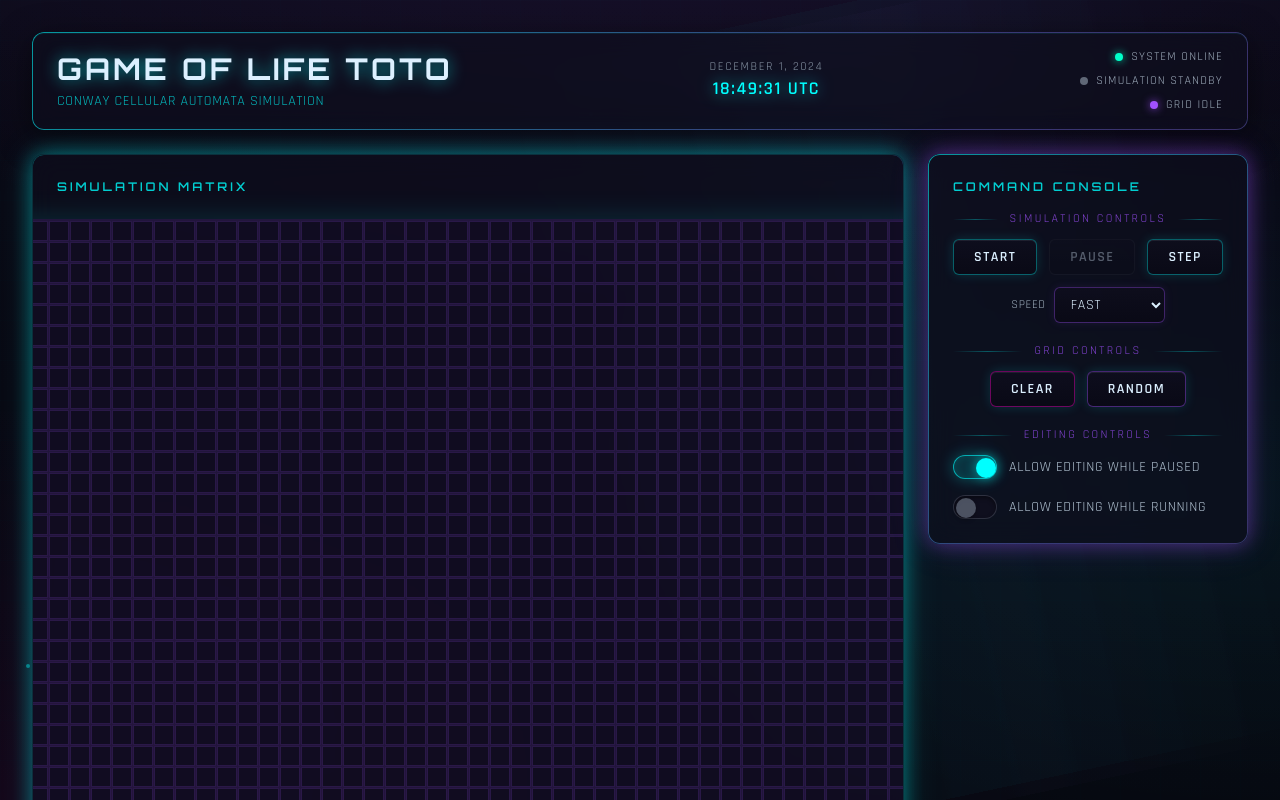
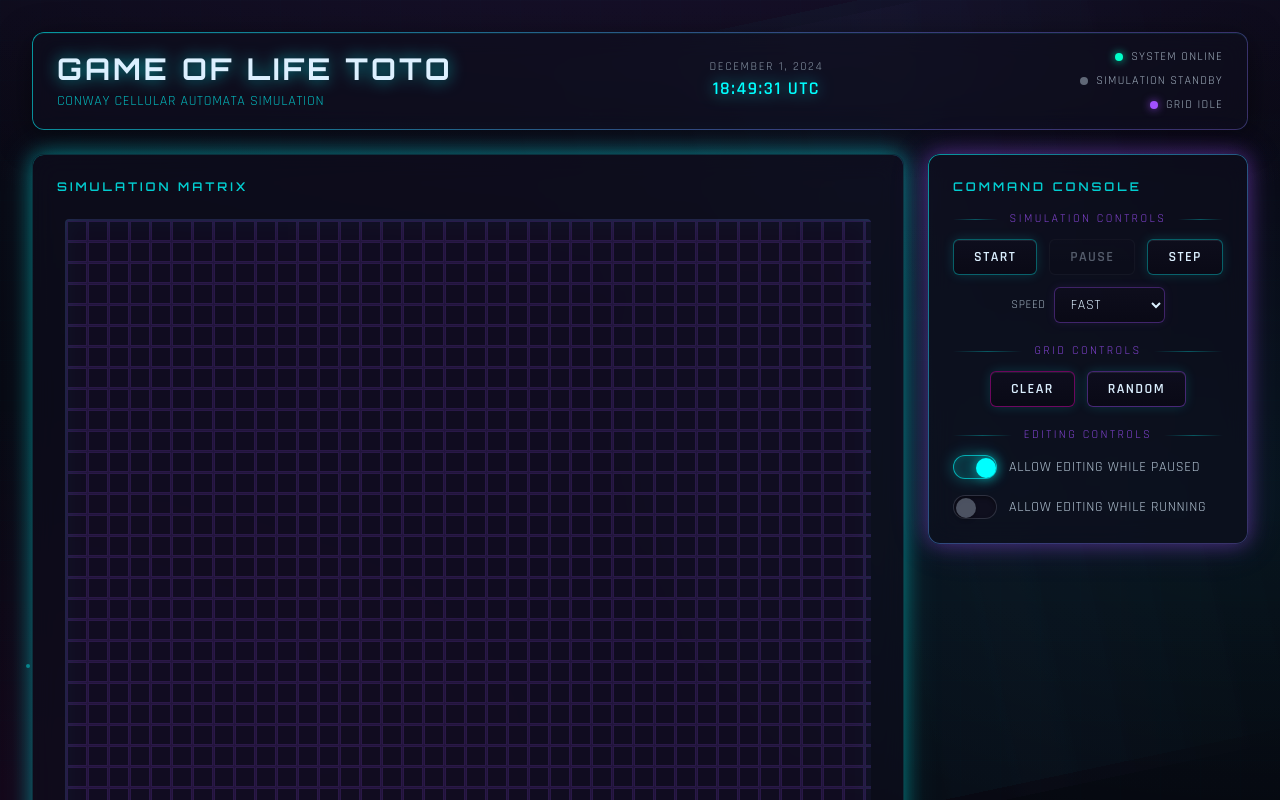
Before and after one commit to apastori/conways-game-of-life-react-ts, a React (Vite) app: page / in a window 1280 px wide. Shown: the top 800 px of the page. Built offline with nearby package versions, Linux system fonts and the light colour scheme.

Commit message:
FuturisticNeionWorkingFine

```diff
--- a/src/GameLife.tsx
+++ b/src/GameLife.tsx
@@ -100,7 +100,7 @@ const GameLife: React.FC<IGameLifeProps> = ({ gridConfig }: IGameLifeProps): JSX
       <Header isPlaying={isPlaying} hasSimulationStarted={hasSimulationStarted} />
 
       <div className="flex flex-col xl:flex-row gap-6 items-start justify-center">
-        <Panel title="Simulation Matrix" tone="cyan" className="flex-1 min-w-0 overflow-x-auto">
+        <Panel title="Simulation Matrix" tone="cyan" className="flex-1 min-w-0 overflow-x-auto overflow-y-hidden">
           <div className="flex justify-center p-2">
             <div
               className="grid-display inline-grid"
@@ -112,7 +112,6 @@ const GameLife: React.FC<IGameLifeProps> = ({ gridConfig }: IGameLifeProps): JSX
                 background: 'rgb(var(--neon-purple) / 0.15)',
                 padding: '2px',
                 borderRadius: '4px',
-                boxShadow: '0 0 30px rgb(var(--neon-cyan) / 0.15)',
               }}
             >
               {grid.map((rows, rowIndex) =>
--- a/src/index.css
+++ b/src/index.css
@@ -273,13 +273,18 @@
   }
 
   .cell {
-    @apply border transition-all duration-200;
+    @apply border;
+    position: relative;
+    width: 20px;
+    height: 20px;
+    box-sizing: border-box;
     border-color: rgb(var(--neon-purple) / 0.2);
     background: rgb(var(--space-deep) / 0.8);
-    min-width: 0;
-    min-height: 0;
     padding: 0;
+    margin: 0;
+    overflow: hidden;
     cursor: pointer;
+    transition: background-color 0.12s ease, border-color 0.12s ease;
   }
 
   .cell:hover {
@@ -290,20 +295,22 @@
   .cell--alive {
     background: linear-gradient(135deg, rgb(var(--neon-cyan) / 0.9) 0%, rgb(var(--neon-purple) / 0.7) 100%);
     border-color: rgb(var(--neon-cyan) / 0.6);
-    box-shadow:
-      0 0 8px rgb(var(--neon-cyan) / 0.6),
-      inset 0 0 4px rgb(var(--neon-ice) / 0.3);
+    /* Inset glow only: outer box-shadow extends past the grid and toggles panel scrollbars. */
+    box-shadow: inset 0 0 6px rgb(var(--neon-ice) / 0.35);
     animation: cell-in 0.25s ease-out forwards;
   }
 
   .cell--alive:hover {
-    box-shadow:
-      0 0 14px rgb(var(--neon-cyan) / 0.8),
-      inset 0 0 6px rgb(var(--neon-ice) / 0.4);
+    box-shadow: inset 0 0 9px rgb(var(--neon-ice) / 0.5);
   }
 
   .cell--dead {
     opacity: 0.85;
+  }
+
+  .grid-display {
+    overflow: hidden;
+    box-shadow: inset 0 0 24px rgb(var(--neon-cyan) / 0.12);
   }
 
   .section-divider {
```
